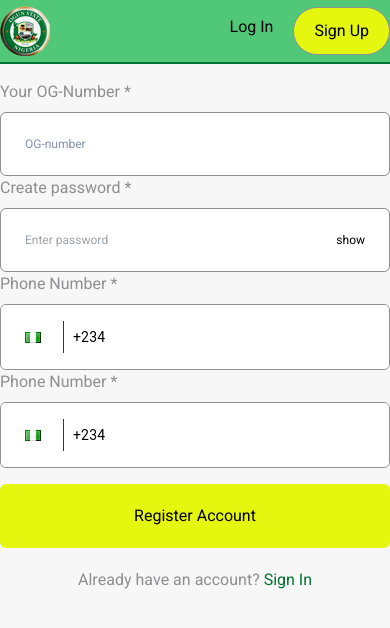
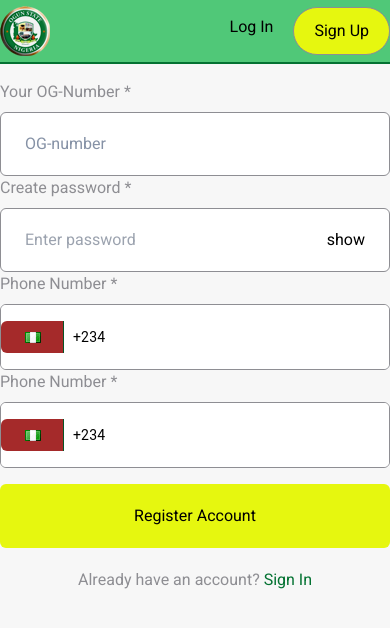
Before and after one commit to tyinter46/TescomDigitalizationFrontend, a React (Create React App) app: page /auth/register in a window 390 px wide. Shown: the top 628 px of the page. Built offline with nearby package versions, Linux system fonts and the light colour scheme.

Commit message:
fix: fixed phone number input limit

```diff
--- a/src/components/widgets/input/FormInput.tsx
+++ b/src/components/widgets/input/FormInput.tsx
@@ -20,7 +20,11 @@ const FormInput = ({ id, label, errors, touched, required, ...rest }: Props) =>
 
       <Input
         {...rest}
-        className={`${error ? "border-red text-red text-lg placeholder:text-red" : ""} w-full`}
+        className={`${
+          error
+            ? "border-red text-red text-lg font-bold placeholder:text-red"
+            : " text-lg maxLength-10"
+        } w-full`}
       />
       {error && <p className="text-red text-base">{errors}</p>}
     </div>
--- a/src/components/widgets/input/Input.tsx
+++ b/src/components/widgets/input/Input.tsx
@@ -59,14 +59,14 @@ const Input = ({ end, size = "md", className = "", ...props }: Props) => {
         }}
         countryCodeEditable={false}
         disableDropdown={true}
-        containerClass={`${className} w-full flex items-center border rounded-[6px]`}
+        containerClass={`${className} w-full flex items-center border rounded-[6px] `}
         containerStyle={{ width: "100%" }}
         inputStyle={{ width: "100%", height: "64px", paddingLeft: "72px", border: "none" }}
         buttonStyle={{
           top: "25%",
           height: "50%",
           padding: "0 8px 0 16px",
-          backgroundColor: "#ffffff",
+          backgroundColor: "brown",
           border: "none",
           borderRadius: "6px 0 0 6px",
           borderRight: "1px solid #065426"
@@ -74,7 +74,8 @@ const Input = ({ end, size = "md", className = "", ...props }: Props) => {
         inputProps={{
           id: props.id,
           name: props.name,
-          placeholder: props.placeholder
+          placeholder: props.placeholder,
+          maxLength: 17
         }}
       />
     );
--- a/src/pages/Signup/SignUpView.tsx
+++ b/src/pages/Signup/SignUpView.tsx
@@ -20,7 +20,7 @@ const SignupView = ({ loading, formik }: Props) => {
   return (
     <>
       <Navbar />
-      <div className="sm: justify-self-center w-full mt-20 h-80">
+      <div className="sm: justify-self-center w-full mt-20 h-80 padding-20">
         <form className="space-y-3">
           <div className="gap-4">
             <label htmlFor="ogNumber" className="block text-lg text-gray-200"></label>
@@ -29,6 +29,7 @@ const SignupView = ({ loading, formik }: Props) => {
               required
               size="lg"
               type="text"
+              className="text-9xl"
               id="ogNumber"
               name="ogNumber"
               label="Your OG-Number"
@@ -45,6 +46,7 @@ const SignupView = ({ loading, formik }: Props) => {
               type="password"
               id="password"
               name="password"
+              maxLength={10}
               label="Create password"
               placeholder="Enter password"
               errors={formik.errors.password}
@@ -60,12 +62,13 @@ const SignupView = ({ loading, formik }: Props) => {
               id="tel"
               name="tel"
               label="Phone Number"
-              placeholder="Phone Number"
+              placeholder="+234 80 123 456 7"
               errors={formik.errors.password}
               touched={formik.touched.password}
               onChange={() => {
-                console.log("hi");
+                console.log(formik.values.phoneNumber);
               }}
+              className=""
             />
             <FormInput
               required
@@ -78,7 +81,7 @@ const SignupView = ({ loading, formik }: Props) => {
               errors={formik.errors.password}
               touched={formik.touched.password}
               onChange={() => {
-                console.log("hi");
+                console.log(formik.values.phoneNumber);
               }}
             />
             <Button
```
